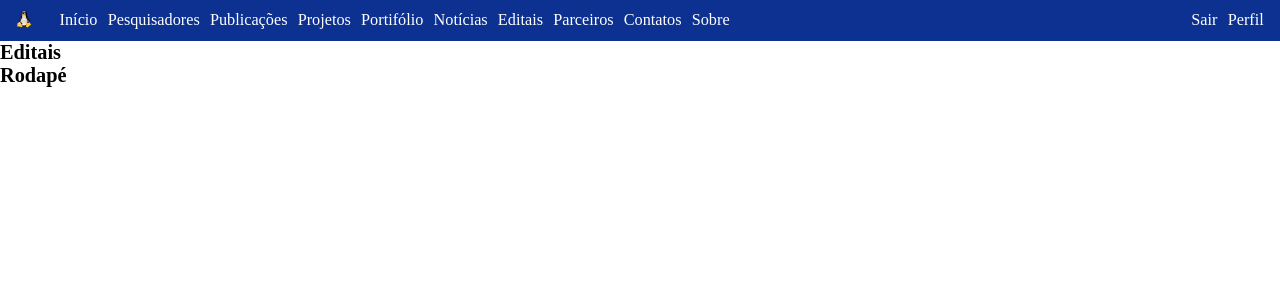
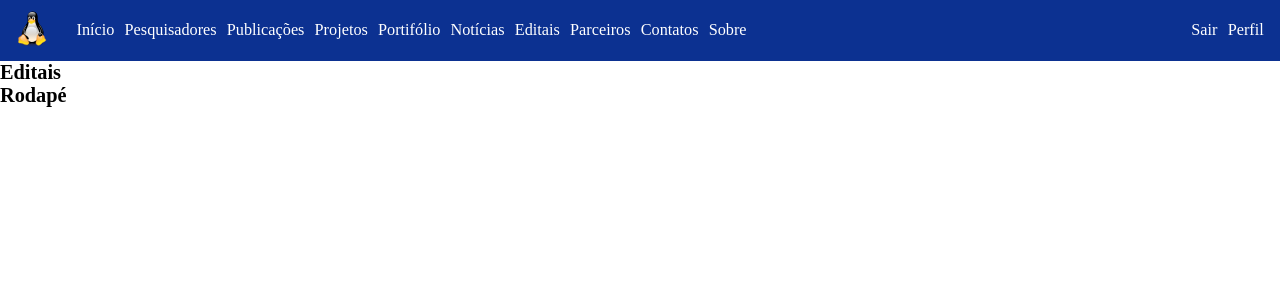
Before and after one commit to DiegoOlive/LIS-lab, a React (Create React App) app: page /editais in a window 1280 px wide. Shown: the top 300 px of the page. Built offline with nearby package versions, Linux system fonts and the light colour scheme.

Commit message:
ajustes no menu aula 12

```diff
--- a/src/components/Header/Logo/index.tsx
+++ b/src/components/Header/Logo/index.tsx
@@ -2,7 +2,7 @@ import styled from "styled-components"
 import logo from '../../../assets/images/lis.svg'
 
 const Logo = styled.img.attrs({src: logo, alt: "Logo do LIS"})`
-    height: 2rem;
+    height: 4rem;
     margin-left: 1.6rem;
 `
 export default Logo;
--- a/src/components/Header/TopBar/index.tsx
+++ b/src/components/Header/TopBar/index.tsx
@@ -7,7 +7,7 @@ const TopBarContainer =styled.div`
     display:flex;
     align-items: center;
     Background-color: var(--primaria-dark);
-    height: 4rem;
+    height: 6rem;
 `
 
 export default function TopBar(){
```
